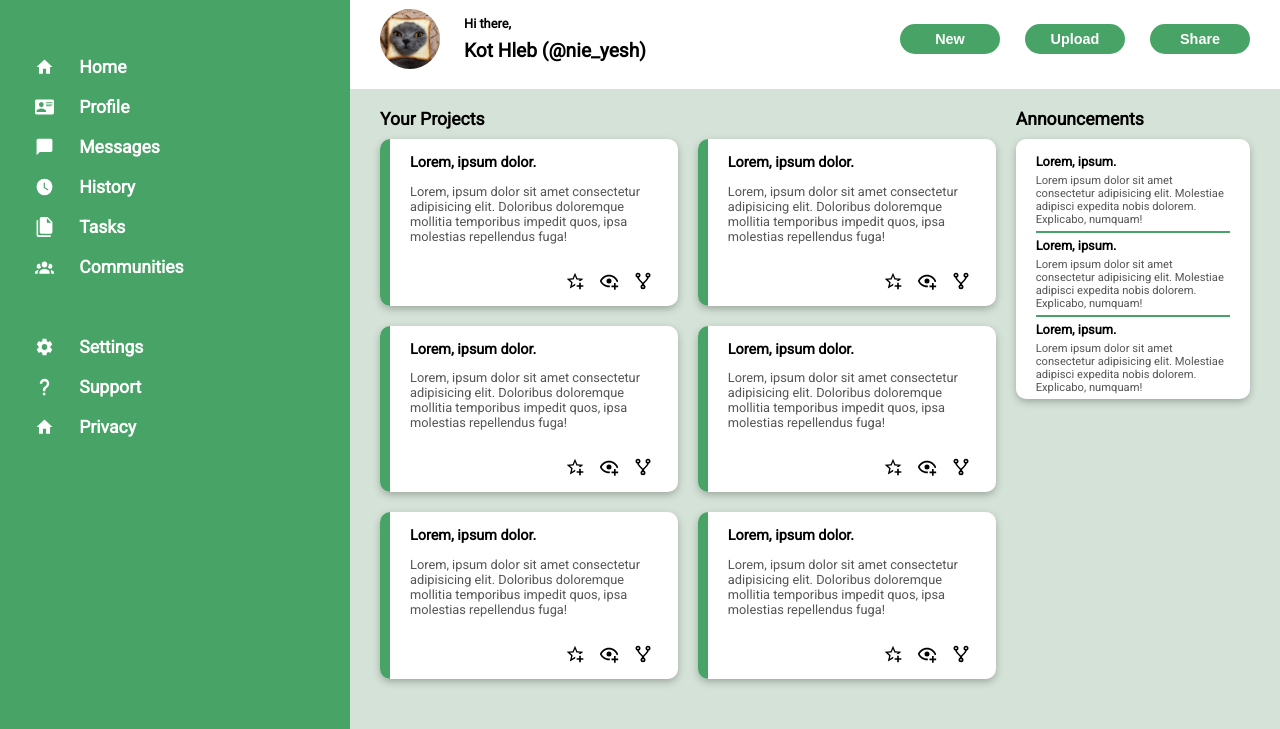
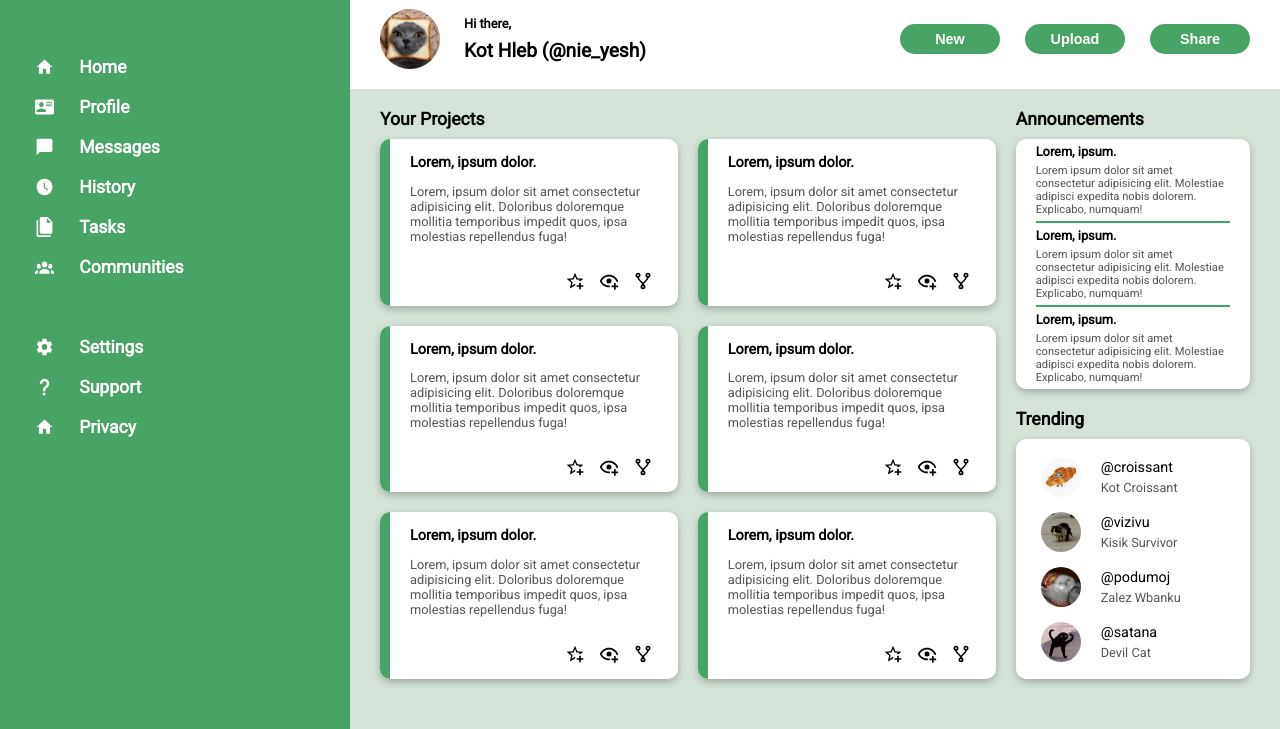
Before and after one commit to DzianisPilipuk/admin_dashboard, a plain HTML site: page index.html in a window 1280 px wide. Shown: the part 71-800 px from the top of the page. Drawn offline with Linux system fonts and the light colour scheme.

Commit message:
Add trending bar

```diff
--- a/index.html
+++ b/index.html
@@ -196,6 +196,39 @@
                     </div>
                 </div>
             </div>
+            <div class="trending-board">
+                <h2>Trending</h2>
+                <div class="trending-bar">
+                    <div class="user-wrapper">
+                        <img src="assets/st,small,507x507-pad,600x600,f8f8f8.jpg" alt="trending_user_pic">
+                        <div class="name-wrapper">
+                            <div class="user-nick">@croissant</div>
+                            <div class="user-name">Kot Croissant</div>
+                        </div>
+                    </div>
+                    <div class="user-wrapper">
+                        <img src="assets/e512d60c0160eb12685c4dd9ba48decb.jpg" alt="trending_user_pic">
+                        <div class="name-wrapper">
+                            <div class="user-nick">@vizivu</div>
+                            <div class="user-name">Kisik Survivor</div>
+                        </div>
+                    </div>
+                    <div class="user-wrapper">
+                        <img src="assets/подумой-кот.jpg" alt="trending_user_pic">
+                        <div class="name-wrapper">
+                            <div class="user-nick">@podumoj</div>
+                            <div class="user-name">Zalez Wbanku</div>
+                        </div>
+                    </div>
+                    <div class="user-wrapper">
+                        <img src="assets/300px-Проклятый_кот_шаблон.jpg" alt="trending_user_pic">
+                        <div class="name-wrapper">
+                            <div class="user-nick">@satana</div>
+                            <div class="user-name">Devil Cat</div>
+                        </div>
+                    </div>
+                </div>
+            </div>
         </div>
     </div>
 </body>
--- a/styles.css
+++ b/styles.css
@@ -264,12 +264,12 @@ h2 {
 .announcements-bar {
     background-color: white;
     border-radius: 10px;
-    height: calc((100vh - 240px) / 2 - 40px);
+    height: calc((100vh - 240px) / 2 - 50px);
     margin: 10px;
     padding: 10px 20px;
     display: flex;
     flex-direction: column;
-    justify-content: start;
+    justify-content: center;
     overflow: hidden;
     -webkit-box-shadow: 0px 3px 9px -1px rgba(0, 0, 0, 0.3);
     -moz-box-shadow: 0px 3px 9px -1px rgba(0, 0, 0, 0.3);
@@ -286,3 +286,47 @@ h2 {
     font-weight: 500;
     color: var(--grey-color);
 }
+
+.trending-board {
+    grid-area: 2 / 2 / 3 / 3;
+}
+
+.trending-bar {
+    background-color: white;
+    border-radius: 10px;
+    height: calc((100vh - 240px) / 2 - 60px);
+    margin: 10px;
+    padding: 10px 20px;
+    display: flex;
+    flex-direction: column;
+    justify-content: space-around;
+    overflow: hidden;
+    -webkit-box-shadow: 0px 3px 9px -1px rgba(0, 0, 0, 0.3);
+    -moz-box-shadow: 0px 3px 9px -1px rgba(0, 0, 0, 0.3);
+    box-shadow: 0px 3px 9px -1px rgba(0, 0, 0, 0.3);
+}
+
+.trending-bar > .user-wrapper {
+    display: flex;
+    align-items: center;
+    padding: 5px;
+}
+
+.trending-bar img {
+    width: 40px;
+    height: 40px;
+    object-fit: cover;
+    border-radius: 50%;
+    margin-right: 20px;
+}
+
+.trending-bar .user-nick {
+    font-size: 0.9rem;
+    font-weight: 500;
+}
+
+.trending-bar .user-name {
+    font-size: 0.8rem;
+    color: var(--grey-color);
+    margin-top: 4px;
+}
```
Also changed, not shown: assets/300px-Проклятый_кот_шаблон.jpg (added), assets/e512d60c0160eb12685c4dd9ba48decb.jpg (added), assets/st,small,507x507-pad,600x600,f8f8f8.jpg (added), assets/подумой-кот.jpg (added).
